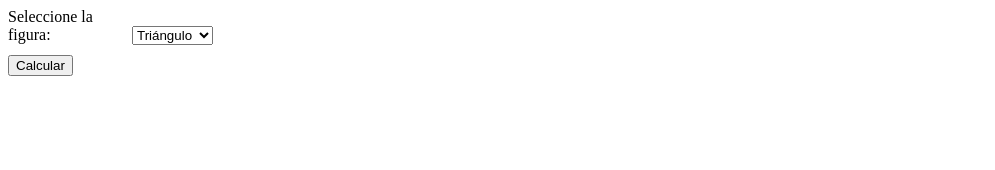
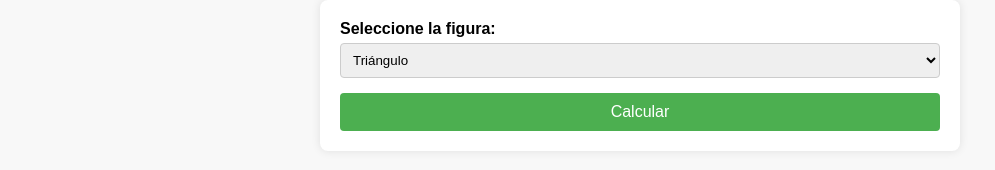
Before and after one commit to jhonatanvj/javafigurasweb, a plain HTML site: page web/index.html in a window 1280 px wide. Shown: the whole page, without its empty margins (0-995 px from the left). Drawn offline with Linux system fonts and the light colour scheme.

Commit message:
seguncomuid2

```diff
--- a/web/estilo.css
+++ b/web/estilo.css
@@ -1,10 +1,59 @@
-        .input-group {
-            margin-bottom: 10px;
-        }
-        .input-group label {
-            display: inline-block;
-            width: 120px;
-        }
-        .input-group input {
-            width: 150px;
-        }
+/* Estilos generales */
+body {
+    font-family: Arial, sans-serif;
+    margin: 0;
+    padding: 0;
+    background-color: #f8f8f8;
+}
+
+h1 {
+    text-align: center;
+    margin-top: 20px;
+}
+
+/* Estilos para el formulario */
+#formCalculadora {
+    max-width: 600px;
+    margin: 0 auto;
+    background-color: #fff;
+    padding: 20px;
+    border-radius: 8px;
+    box-shadow: 0 0 10px rgba(0, 0, 0, 0.1);
+}
+
+.input-group {
+    margin-bottom: 15px;
+}
+
+.input-group label {
+    display: block;
+    font-weight: bold;
+    margin-bottom: 5px;
+}
+
+.input-group input[type="text"],
+.input-group select {
+    width: 100%;
+    padding: 8px;
+    border: 1px solid #ccc;
+    border-radius: 4px;
+    box-sizing: border-box;
+}
+
+/* Estilos para el botón */
+#formCalculadora button {
+    display: block;
+    width: 100%;
+    padding: 10px;
+    background-color: #4caf50;
+    color: #fff;
+    border: none;
+    border-radius: 4px;
+    cursor: pointer;
+    font-size: 16px;
+    transition: background-color 0.3s;
+}
+
+#formCalculadora button:hover {
+    background-color: #45a049;
+}
--- /dev/null
+++ b/web/estilo2.css
@@ -0,0 +1,31 @@
+body {
+    font-family: Arial, sans-serif;
+    margin: 0;
+    padding: 0;
+    background-color: #f8f8f8;
+}
+
+.container {
+    max-width: 800px;
+    margin: 20px auto;
+    background-color: #fff;
+    padding: 30px;
+    border-radius: 10px;
+    box-shadow: 0 0 20px rgba(0, 0, 0, 0.1);
+}
+
+.resultados {
+    margin-top: 30px;
+}
+
+.resultados h1 {
+    font-size: 28px;
+    margin-bottom: 15px;
+    color: #333;
+}
+
+.resultados p {
+    font-size: 20px;
+    margin: 10px 0;
+    color: #666;
+}
```
Also changed, not shown: 1 other file.
